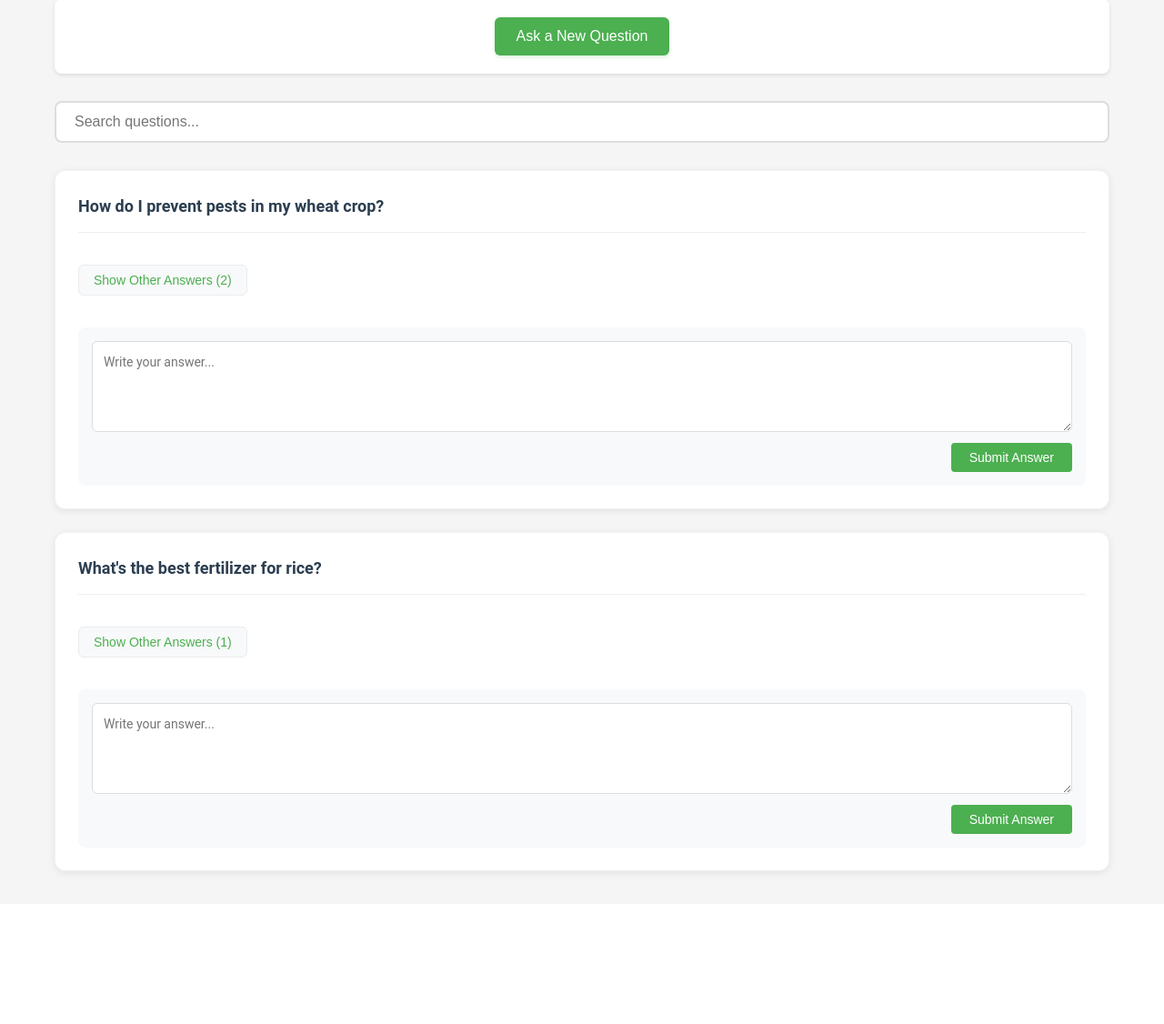
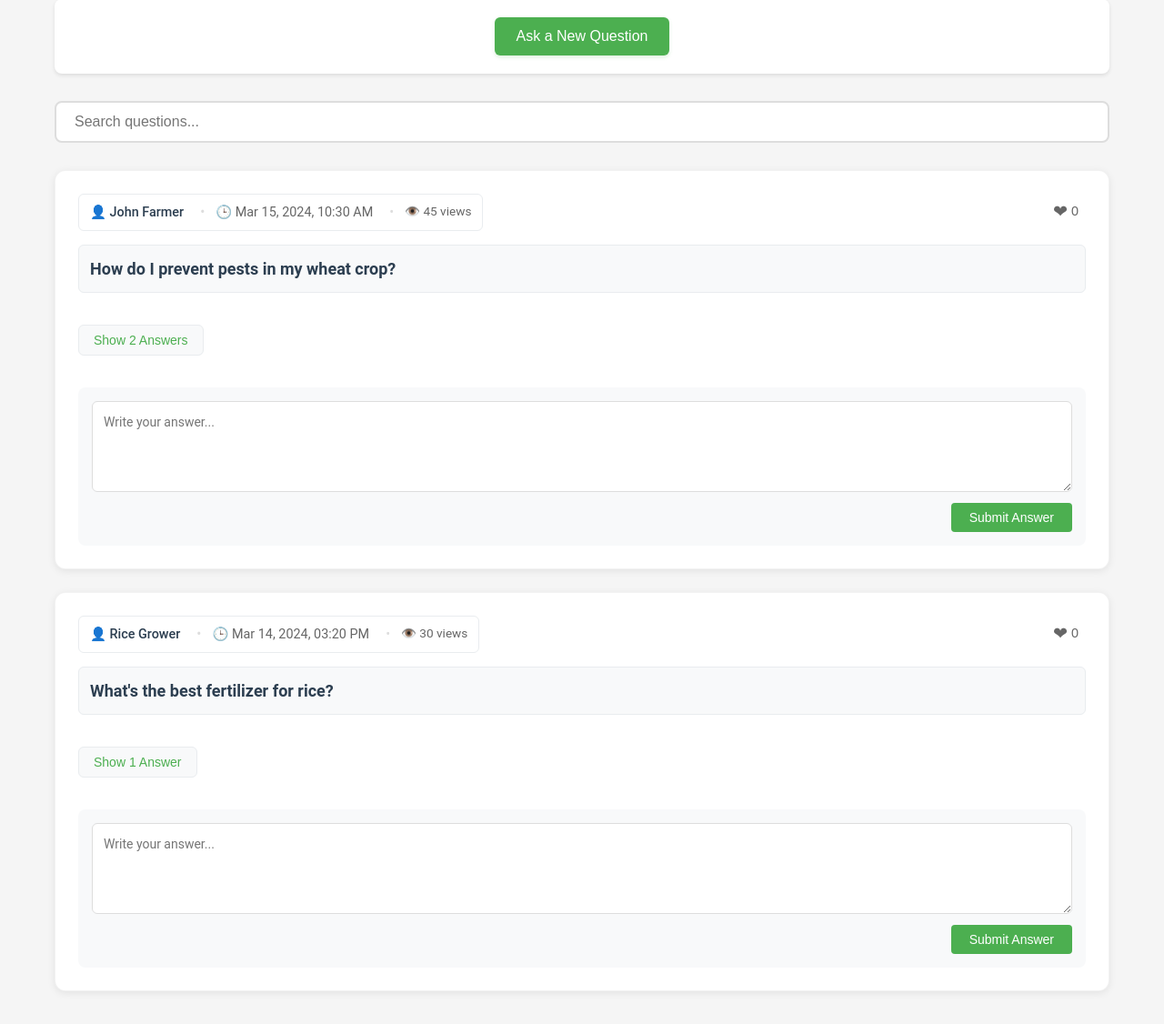
Before and after one commit to sauravZope/KrishiMitra.github.io, a Node server app: page /qa in a window 1280 px wide. Shown: the part 300-1426 px from the top of the page at 91% size. Before the commit the page ends 1264 px from the top, so only its background shows below. Run offline with Node 20, Linux system fonts and the light colour scheme; some libraries are stand-ins or nearby versions.

Commit message:
Add Q&A page and enhance functionality: Introduce a new HTML file for the Farmer Q&A section, update CSS for improved styling, and expand JavaScript to support question and answer management, including upvoting and accepting answers.

```diff
--- a/public/css/qa.css
+++ b/public/css/qa.css
@@ -231,14 +232,57 @@ header h1 {
     border-color: rgba(76, 175, 80, 0.2);
 }
 
+.question-header {
+    display: flex;
+    justify-content: space-between;
+    align-items: flex-start;
+    margin-bottom: 15px;
+}
+
+.question-meta {
+    display: flex;
+    align-items: center;
+    gap: 12px;
+    padding: 8px 12px;
+    background-color: #fff;
+    border-radius: 6px;
+    border: 1px solid #e9ecef;
+    font-size: 0.9rem;
+    color: #666;
+}
+
+.question-meta span {
+    display: flex;
+    align-items: center;
+    gap: 6px;
+}
+
+.question-meta span:first-child {
+    color: #2c3e50;
+    font-weight: 500;
+}
+
+.question-meta span:last-child {
+    color: #666;
+    font-size: 0.85rem;
+}
+
+.question-meta span:not(:last-child)::after {
+    content: "•";
+    color: #ddd;
+    margin-left: 12px;
+}
+
 .question-text {
     font-size: 18px;
     font-weight: 600;
     margin-bottom: 20px;
     color: #2c3e50;
     line-height: 1.5;
-    padding-bottom: 15px;
-    border-bottom: 1px solid #eee;
+    padding: 12px;
+    background-color: #f8f9fa;
+    border-radius: 6px;
+    border: 1px solid #e9ecef;
 }
 
 .show-answers-btn {
@@ -483,3 +571,149 @@ header h1 {
         width: 100%;
     }
 }
+
+.form-group {
+    margin-bottom: 15px;
+}
+
+.form-group label {
+    display: block;
+    margin-bottom: 5px;
+    color: var(--text-primary);
+    font-weight: 500;
+}
+
+.form-group input[type="text"] {
+    width: 100%;
+    padding: 12px;
+    border: 1px solid var(--border-color);
+    border-radius: 6px;
+    font-size: 14px;
+    transition: all 0.2s ease;
+}
+
+.form-group input[type="text"]:focus {
+    border-color: var(--primary-color);
+    box-shadow: 0 0 0 3px rgba(76, 175, 80, 0.1);
+    outline: none;
+}
+
+.accepted-badge {
+    background: var(--primary-color);
+    color: white;
+    width: 30px;
+    height: 30px;
+    border-radius: 50%;
+    display: flex;
+    align-items: center;
+    justify-content: center;
+    font-weight: bold;
+}
+
+.accept-btn {
+    background: white;
+    border: 1px solid var(--border-color);
+    color: var(--text-secondary);
+    width: 30px;
+    height: 30px;
+    border-radius: 50%;
+    display: flex;
+    align-items: center;
+    justify-content: center;
+    cursor: pointer;
+    transition: all 0.2s ease;
+}
+
+.accept-btn:hover {
+    border-color: var(--primary-color);
+    color: var(--primary-color);
+    background: var(--bg-light);
+}
+
+.answer-card.accepted {
+    border-color: var(--primary-color);
+    background: rgba(76, 175, 80, 0.05);
+}
+
+/* Like button styles */
+.like-btn {
+    background: none;
+    border: none;
+    cursor: pointer;
+    padding: 8px;
+    border-radius: 50%;
+    transition: all 0.3s ease;
+    display: flex;
+    align-items: center;
+    gap: 4px;
+}
+
+.like-btn:hover {
+    background-color: rgba(255, 192, 203, 0.1);
+}
+
+.like-btn .heart {
+    color: #666;
+    font-size: 1.2rem;
+    transition: all 0.3s ease;
+}
+
+.like-btn.active .heart {
+    color: #ff4757;
+    animation: heartBeat 0.3s ease-in-out;
+}
+
+@keyframes heartBeat {
+    0% { transform: scale(1); }
+    50% { transform: scale(1.3); }
+    100% { transform: scale(1); }
+}
+
+.like-count {
+    font-size: 0.9rem;
+    color: #666;
+    font-weight: 500;
+}
+
+.like-btn.active .like-count {
+    color: #ff4757;
+}
+
+/* Improved voting buttons */
+.voting-container {
+    display: flex;
+    flex-direction: column;
+    align-items: center;
+    gap: 8px;
+}
+
+.upvote-btn, .downvote-btn {
+    background: none;
+    border: none;
+    cursor: pointer;
+    padding: 8px;
+    border-radius: 50%;
+    transition: all 0.3s ease;
+    display: flex;
+    flex-direction: column;
+    align-items: center;
+    gap: 4px;
+}
+
+.upvote-btn:hover, .downvote-btn:hover {
+    background-color: rgba(0, 0, 0, 0.05);
+}
+
+.upvote-btn.active, .downvote-btn.active {
+    color: #2ecc71;
+}
+
+.downvote-btn.active {
+    color: #e74c3c;
+}
+
+.vote-count {
+    font-size: 0.9rem;
+    color: #666;
+    font-weight: 500;
+}
--- a/public/js/qa.js
+++ b/public/js/qa.js
@@ -2,30 +2,76 @@
 const STORAGE_KEY = 'farmerQA';
 let questions = [];
 let filteredQuestions = [];
-let visibleAnswers = new Set(); // Track which answers are visible
+let visibleAnswers = new Set();
+let currentUser = null;
 
 // Load initial data
 function loadData() {
+    console.log('Loading data...');
     const storedData = localStorage.getItem(STORAGE_KEY);
     if (storedData) {
         questions = JSON.parse(storedData);
+        // Migrate old data format to new format
+        questions = questions.map(question => ({
+            ...question,
+            author: question.author || "Anonymous",
+            date: question.date || new Date().toISOString(),
+            views: question.views || 0,
+            answers: (question.answers || []).map(answer => ({
+                ...answer,
+                author: answer.author || "Anonymous",
+                date: answer.date || new Date().toISOString(),
+                isAccepted: answer.isAccepted || false
+            }))
+        }));
+        console.log('Loaded questions from storage:', questions);
     } else {
+        console.log('No stored data found, using initial data');
         // Seed initial data
         questions = [
             {
                 id: 1,
                 text: "How do I prevent pests in my wheat crop?",
+                author: "John Farmer",
+                date: "2024-03-15T10:30:00",
                 answers: [
-                    { id: 1, text: "Use neem-based pesticides and rotate crops regularly.", upvotes: 3 },
-                    { id: 2, text: "Install pheromone traps around your field.", upvotes: 1 }
-                ]
+                    {
+                        id: 1,
+                        text: "Use neem-based pesticides and rotate crops regularly.",
+                        author: "Expert Farmer",
+                        date: "2024-03-15T11:00:00",
+                        upvotes: 3,
+                        isAccepted: true
+                    },
+                    {
+                        id: 2,
+                        text: "Install pheromone traps around your field.",
+                        author: "Local Expert",
+                        date: "2024-03-15T11:30:00",
+                        upvotes: 1,
+                        isAccepted: false
+                    }
+                ],
+                views: 45,
+                upvotes: 5
             },
             {
                 id: 2,
                 text: "What's the best fertilizer for rice?",
+                author: "Rice Grower",
+                date: "2024-03-14T15:20:00",
                 answers: [
-                    { id: 1, text: "Urea combined with potassium is effective for rice.", upvotes: 2 }
-                ]
+                    {
+                        id: 1,
+                        text: "Urea combined with potassium is effective for rice.",
+                        author: "Agri Expert",
+                        date: "2024-03-14T16:00:00",
+                        upvotes: 2,
+                        isAccepted: false
+                    }
+                ],
+                views: 30,
+                upvotes: 3
             }
         ];
         saveData();
@@ -36,6 +82,7 @@ function loadData() {
 
 // Save data to localStorage
 function saveData() {
+    console.log('Saving data...');
     localStorage.setItem(STORAGE_KEY, JSON.stringify(questions));
 }
 
@@ -44,12 +91,29 @@ function generateId() {
     return Date.now();
 }
 
+// Format date
+function formatDate(dateString) {
+    const date = new Date(dateString);
+    return date.toLocaleDateString('en-US', {
+        year: 'numeric',
+        month: 'short',
+        day: 'numeric',
+        hour: '2-digit',
+        minute: '2-digit'
+    });
+}
+
 // Add new question
 function addQuestion(text) {
+    console.log('Adding new question:', { text });
     const newQuestion = {
         id: generateId(),
         text: text,
-        answers: []
+        author: currentUser || "Anonymous",
+        date: new Date().toISOString(),
+        answers: [],
+        views: 0,
+        upvotes: 0
     };
     questions.unshift(newQuestion);
     filteredQuestions = [...questions];
@@ -60,14 +124,28 @@ function addQuestion(text) {
 
 // Add new answer
 function addAnswer(questionId, text) {
+    console.log('Adding new answer:', { questionId, text });
     const question = questions.find(q => q.id === questionId);
     if (question) {
         const newAnswer = {
             id: generateId(),
             text: text,
-            upvotes: 0
+            author: currentUser || "Anonymous",
+            date: new Date().toISOString(),
+            upvotes: 0,
+            isAccepted: false
         };
         question.answers.push(newAnswer);
+        saveData();
+        renderQuestions();
+    }
+}
+
+// Upvote question
+function upvoteQuestion(questionId) {
+    const question = questions.find(q => q.id === questionId);
+    if (question) {
+        question.upvotes++;
         saveData();
         renderQuestions();
     }
@@ -86,23 +164,46 @@ function upvoteAnswer(questionId, answerId) {
     }
 }
 
-// Show question form
-function showQuestionForm() {
-    const formContainer = document.getElementById('questionFormContainer');
-    formContainer.classList.remove('hidden');
-    document.getElementById('questionText').focus();
+// Downvote answer
+function downvoteAnswer(questionId, answerId) {
+    const question = questions.find(q => q.id === questionId);
+    if (question) {
+        const answer = question.answers.find(a => a.id === answerId);
+        if (answer) {
+            answer.upvotes = Math.max(0, answer.upvotes - 1);
+            saveData();
+            renderQuestions();
+        }
+    }
 }
 
-// Hide question form
-function hideQuestionForm() {
-    const formContainer = document.getElementById('questionFormContainer');
-    formContainer.classList.add('hidden');
-    document.getElementById('questionForm').reset();
+// Accept answer
+function acceptAnswer(questionId, answerId) {
+    const question = questions.find(q => q.id === questionId);
+    if (question) {
+        // Unaccept any previously accepted answer
+        question.answers.forEach(a => a.isAccepted = false);
+        // Accept the new answer
+        const answer = question.answers.find(a => a.id === answerId);
+        if (answer) {
+            answer.isAccepted = true;
+            saveData();
+            renderQuestions();
+        }
+    }
+}
+
+// Increment view count
+function incrementViews(questionId) {
+    const question = questions.find(q => q.id === questionId);
+    if (question) {
+        question.views++;
+        saveData();
+    }
 }
 
 // Filter questions based on search input
 function filterQuestions(searchTerm) {
-    console.log('Filtering with term:', searchTerm); // Debug log
     if (!searchTerm.trim()) {
         filteredQuestions = [...questions];
     } else {
@@ -111,14 +212,20 @@ function filterQuestions(searchTerm) {
             question.text.toLowerCase().includes(searchLower)
         );
     }
-    console.log('Filtered questions:', filteredQuestions); // Debug log
     renderQuestions();
 }
 
 // Render questions and answers
 function renderQuestions() {
+    console.log('Rendering questions...');
     const questionsList = document.getElementById('questionsList');
     const noResultsMessage = document.getElementById('noResultsMessage');
+
+    if (!questionsList) {
+        console.error('Questions list element not found!');
+        return;
+    }
+
     questionsList.innerHTML = '';
 
     if (filteredQuestions.length === 0) {
@@ -132,23 +239,66 @@ function renderQuestions() {
         const questionCard = document.createElement('div');
         questionCard.className = 'question-card';
 
-        // Sort answers by upvotes
-        const sortedAnswers = [...question.answers].sort((a, b) => b.upvotes - a.upvotes);
+        // Sort answers by accepted status and upvotes
+        const sortedAnswers = [...question.answers].sort((a, b) => {
+            if (a.isAccepted !== b.isAccepted) return b.isAccepted - a.isAccepted;
+            return b.upvotes - a.upvotes;
+        });
+
         const isVisible = visibleAnswers.has(question.id);
 
         questionCard.innerHTML = `
+            <div class="question-header">
+                <div class="question-meta">
+                    <span>👤 ${question.author}</span>
+                    <span>🕒 ${formatDate(question.date)}</span>
+                    <span>👁️ ${question.views} views</span>
+                </div>
+                <div class="voting-container">
+                    <button class="like-btn ${question.liked ? 'active' : ''}" onclick="toggleLike(${question.id})" data-tooltip="Like">
+                        <span class="heart">❤</span>
+                        <span class="like-count">${question.likes || 0}</span>
+                    </button>
+                </div>
+            </div>
             <div class="question-text">${question.text}</div>
             <button class="show-answers-btn" onclick="toggleAnswers(${question.id})">
-                ${isVisible ? 'Hide Other Answers' : `Show Other Answers (${question.answers.length})`}
+                ${isVisible ? 'Hide Answers' : `Show ${question.answers.length} Answer${question.answers.length !== 1 ? 's' : ''}`}
             </button>
             <div class="answers-list ${isVisible ? '' : 'hidden'}" id="answers-${question.id}">
                 ${sortedAnswers.map(answer => `
-                    <div class="answer-card">
-                        <button class="upvote-btn" onclick="upvoteAnswer(${question.id}, ${answer.id})">
-                            <span>▲</span>
-                            <span class="upvote-count">${answer.upvotes}</span>
-                        </button>
-                        <div class="answer-content">${answer.text}</div>
+                    <div class="answer-card ${answer.isAccepted ? 'accepted' : ''}">
+                        <div class="voting-container">
+                            <button class="upvote-btn ${answer.upvotes > 0 ? 'active' : ''}"
+                                    onclick="upvoteAnswer(${question.id}, ${answer.id})"
+                                    data-tooltip="Upvote">
+                                <span>▲</span>
+                                <span class="vote-count">${answer.upvotes}</span>
+                            </button>
+                            <button class="downvote-btn ${answer.downvoted ? 'active' : ''}"
+                                    onclick="downvoteAnswer(${question.id}, ${answer.id})"
+                                    data-tooltip="Downvote">
+                                <span>▼</span>
+                            </button>
+                            ${!answer.isAccepted ? `
+                                <button class="accept-btn"
+                                        onclick="acceptAnswer(${question.id}, ${answer.id})"
+                                        data-tooltip="Accept Answer">
+                                    <span>✓</span>
+                                </button>
+                            ` : `
+                                <div class="accepted-badge" data-tooltip="Accepted Answer">
+                                    <span>✓</span>
+                                </div>
+                            `}
+                        </div>
+                        <div class="answer-content">
+                            <div class="answer-text">${answer.text}</div>
+                            <div class="answer-meta">
+                                <span>👤 ${answer.author}</span>
+                                <span>🕒 ${formatDate(answer.date)}</span>
+                            </div>
+                        </div>
                     </div>
                 `).join('')}
             </div>
@@ -162,24 +312,68 @@ function renderQuestions() {
     });
 }
 
-// Add new function to toggle answers visibility
+// Toggle like for a question
+function toggleLike(questionId) {
+    const question = questions.find(q => q.id === questionId);
+    if (question) {
+        question.liked = !question.liked;
+        question.likes = (question.likes || 0) + (question.liked ? 1 : -1);
+        saveData();
+        renderQuestions();
+    }
+}
+
+// Toggle answers visibility
 function toggleAnswers(questionId) {
     const answersList = document.getElementById(`answers-${questionId}`);
     const showAnswersBtn = answersList.previousElementSibling;
+    const question = questions.find(q => q.id === questionId);
 
     if (answersList.classList.contains('hidden')) {
         answersList.classList.remove('hidden');
-        showAnswersBtn.textContent = 'Hide Other Answers';
+        showAnswersBtn.textContent = 'Hide Answers';
         visibleAnswers.add(questionId);
+        // Increment view count when answers are shown
+        if (question) {
+            question.views = (question.views || 0) + 1;
+            saveData();
+        }
     } else {
         answersList.classList.add('hidden');
-        showAnswersBtn.textContent = `Show Other Answers (${questions.find(q => q.id === questionId).answers.length})`;
+        showAnswersBtn.textContent = `Show ${question.answers.length} Answer${question.answers.length !== 1 ? 's' : ''}`;
         visibleAnswers.delete(questionId);
+    }
+}
+
+// Show question form
+function showQuestionForm() {
+    console.log('Showing question form');
+    const formContainer = document.getElementById('questionFormContainer');
+    if (formContainer) {
+        formContainer.classList.remove('hidden');
+        document.getElementById('questionText').focus();
+    } else {
+        console.error('Question form container not found');
+    }
+}
+
+// Hide question form
+function hideQuestionForm() {
+    console.log('Hiding question form');
+    const formContainer = document.getElementById('questionFormContainer');
+    if (formContainer) {
+        formContainer.classList.add('hidden');
+        document.getElementById('questionForm').reset();
+    } else {
+        console.error('Question form container not found');
     }
 }
 
 // Event Listeners
 document.addEventListener('DOMContentLoaded', () => {
+    console.log('DOM Content Loaded');
+
+    // Initialize data
     loadData();
 
     // Question form handlers
@@ -188,22 +382,43 @@ document.addEventListener('DOMContentLoaded', () => {
     const cancelQuestionBtn = document.getElementById('cancelQuestionBtn');
     const searchInput = document.getElementById('searchInput');
 
-    askQuestionBtn.addEventListener('click', showQuestionForm);
-    cancelQuestionBtn.addEventListener('click', hideQuestionForm);
+    // Check for required elements
+    if (!askQuestionBtn || !questionForm || !cancelQuestionBtn || !searchInput) {
+        console.error('Required elements not found:', {
+            askQuestionBtn: !!askQuestionBtn,
+            questionForm: !!questionForm,
+            cancelQuestionBtn: !!cancelQuestionBtn,
+            searchInput: !!searchInput
+        });
+        return;
+    }
 
+    console.log('Setting up event listeners');
+
+    // Ask Question button click handler
+    askQuestionBtn.addEventListener('click', () => {
+        console.log('Ask question button clicked');
+        showQuestionForm();
+    });
+
+    // Cancel button click handler
+    cancelQuestionBtn.addEventListener('click', () => {
+        console.log('Cancel button clicked');
+        hideQuestionForm();
+    });
+
+    // Question form submit handler
     questionForm.addEventListener('submit', (e) => {
+        console.log('Form submitted');
         e.preventDefault();
         const questionText = document.getElementById('questionText').value;
         addQuestion(questionText);
+        hideQuestionForm();
     });
 
-    // Search functionality
-    if (searchInput) {
-        searchInput.addEventListener('input', (e) => {
-            console.log('Search input changed:', e.target.value); // Debug log
-            filterQuestions(e.target.value);
-        });
-    } else {
-        console.error('Search input element not found!'); // Debug log
-    }
+    // Search input handler
+    searchInput.addEventListener('input', (e) => {
+        console.log('Search input changed:', e.target.value);
+        filterQuestions(e.target.value);
+    });
 });
```
Also changed, not shown: other parts of public/css/qa.css (+47 -2 lines), public/qa.html (added, +54 -0 lines).
